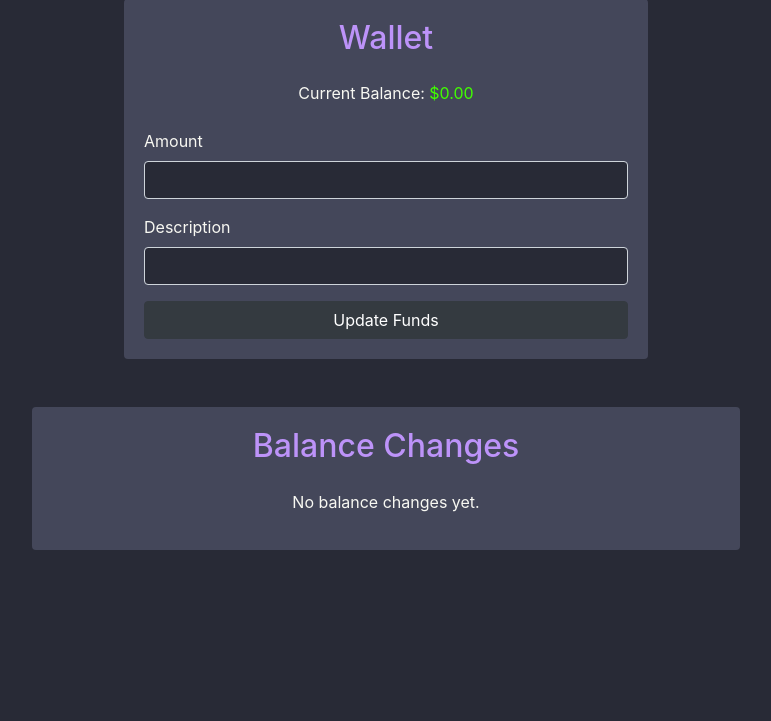
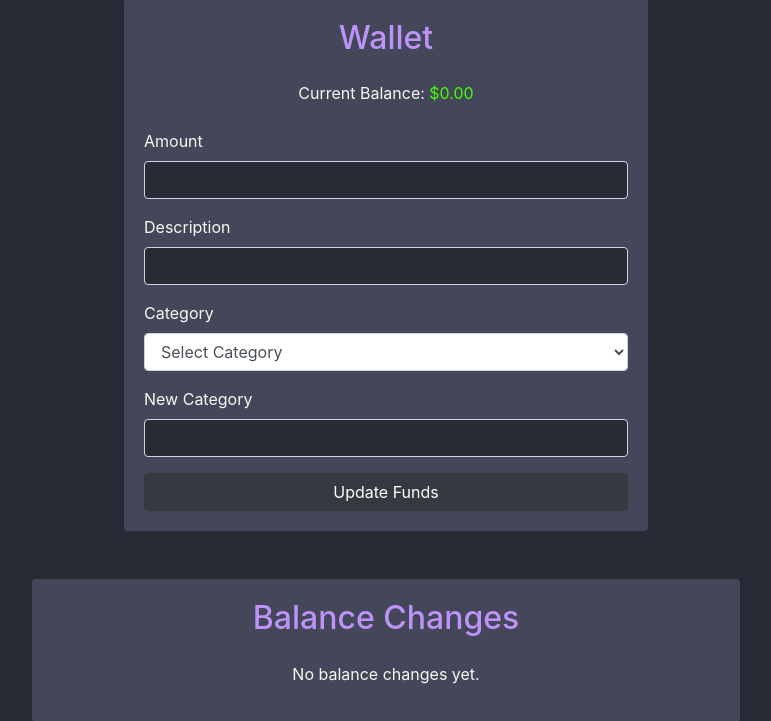
Before and after one commit to woobe-studio/HOME-BUDGET-WEB, a Django app: page /wallet/ in a window 1280 px wide. Shown: the part 141-862 px from the top of the page, without its empty margins (254-1025 px from the left). Before the commit the page ends 691 px from the top, so only its background shows below. Run offline with Django 3.2, Linux system fonts and the light colour scheme; the visitor is signed in with stand-in values (Sample User, id 1); some libraries are stand-ins or nearby versions.

Commit message:
added category ( in progress)

```diff
--- a/users/forms.py
+++ b/users/forms.py
@@ -2,7 +2,7 @@ from django import forms
 from django.contrib.auth.models import User
 from django.contrib.auth.forms import UserCreationForm, AuthenticationForm
 
-from .models import Profile
+from .models import Profile, Budget
 
 
 class DraculaTextInput(forms.TextInput):
@@ -88,3 +88,4 @@ class UpdateProfileForm(forms.ModelForm):
 class WalletForm(forms.Form):
     amount = forms.DecimalField(label='Amount', max_digits=10, decimal_places=2)
     description = forms.CharField(label='Description', max_length=100)
+    category = forms.ModelChoiceField(queryset=Budget.objects.all(), required=False, empty_label=None)
--- a/users/models.py
+++ b/users/models.py
@@ -38,17 +38,20 @@ class Profile(models.Model):
 
         BalanceChange.objects.create(profile=self, amount=self.balance, description=description)
 
+
+class Budget(models.Model):
+    user = models.OneToOneField(User, on_delete=models.CASCADE)
+    amount = models.DecimalField(max_digits=10, decimal_places=2)
+    description = models.TextField(blank=True)
+    category = models.CharField(max_length=50, null=True, blank=True)
+
+    def __str__(self):
+        return f"{self.user.username}'s Budget"
+
+
 class BalanceChange(models.Model):
     profile = models.ForeignKey(Profile, on_delete=models.CASCADE)
     amount = models.DecimalField(max_digits=12, decimal_places=2)
     description = models.CharField(max_length=100)
     timestamp = models.DateTimeField(auto_now_add=True)
-
-
-class Budget(models.Model):
-    user = models.OneToOneField(User, on_delete=models.CASCADE)
-    amount = models.DecimalField(max_digits=10, decimal_places=2)
-    description = models.TextField(blank=True)
-
-    def __str__(self):
-        return f"{self.user.username}'s Budget"
+    category = models.ForeignKey(Budget, on_delete=models.CASCADE, null=True, blank=True)
--- a/users/templates/users/wallet.html
+++ b/users/templates/users/wallet.html
@@ -8,7 +8,6 @@
                 <div class="card-body">
                     <h2 class="text-center mb-4" style="color: #bd93f9;">Wallet</h2>
                     <p class="text-center mb-4"> Current Balance: <span style="color: #41ff00;">${{ balance }}</span></p>
-                    </p>
                     <form method="post">
                         {% csrf_token %}
                         <div class="form-group">
@@ -18,6 +17,19 @@
                         <div class="form-group">
                             <label for="description" style="color: #f8f8f2;">Description</label>
                             <input type="text" class="form-control" id="description" name="description" style="background-color: #282a36; color: #f8f8f2;" required>
+                        </div>
+                        <div class="form-group">
+                            <label for="category" style="color: #f8f8f2;">Category</label>
+                            <select class="form-control" id="category" name="category">
+                                <option value="">Select Category</option>
+                                {% for budget in budgets %}
+                                    <option value="{{ budget.category }}">{{ budget.category }}</option>
+                                {% endfor %}
+                            </select>
+                        </div>
+                        <div class="form-group">
+                            <label for="new_category" style="color: #f8f8f2;">New Category</label>
+                            <input type="text" class="form-control" id="new_category" name="new_category" style="background-color: #282a36; color: #f8f8f2;">
                         </div>
                         <button type="submit" class="btn btn-dark btn-block">Update Funds</button>
                     </form>
@@ -49,6 +61,7 @@
                                 {% else %}
                                     <p>Amount: <span style="color: #ff0000;">${{ change.amount }}</span></p>
                                 {% endif %}
+                                <p>Category: <span style="color: #9559ff;">{{ change.category }}</span></p>
                             </li>
                             {% endfor %}
                         {% else %}
--- a/users/views.py
+++ b/users/views.py
@@ -9,7 +9,7 @@ from django.views import View
 from django.contrib.auth.decorators import login_required
 
 from .forms import RegisterForm, LoginForm, UpdateUserForm, UpdateProfileForm, WalletForm
-from .models import BalanceChange
+from .models import BalanceChange, Profile
 
 
 def home(request):
@@ -98,7 +98,11 @@ def profile(request):
 
 @login_required
 def wallet(request):
-    profile = request.user.profile
+    try:
+        profile = request.user.profile
+    except Profile.DoesNotExist:
+        profile = Profile.objects.create(user=request.user)
+
     if request.method == 'POST':
         form = WalletForm(request.POST)
         if form.is_valid():
```
